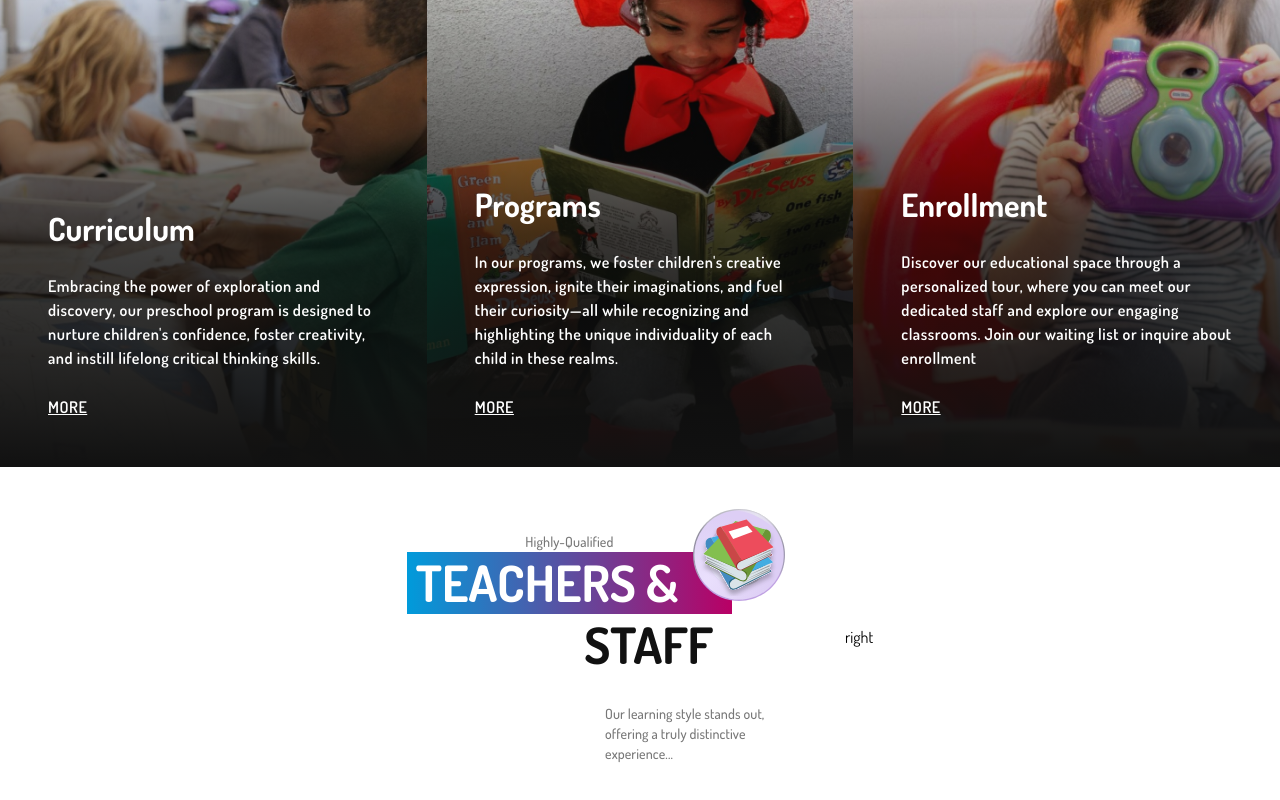
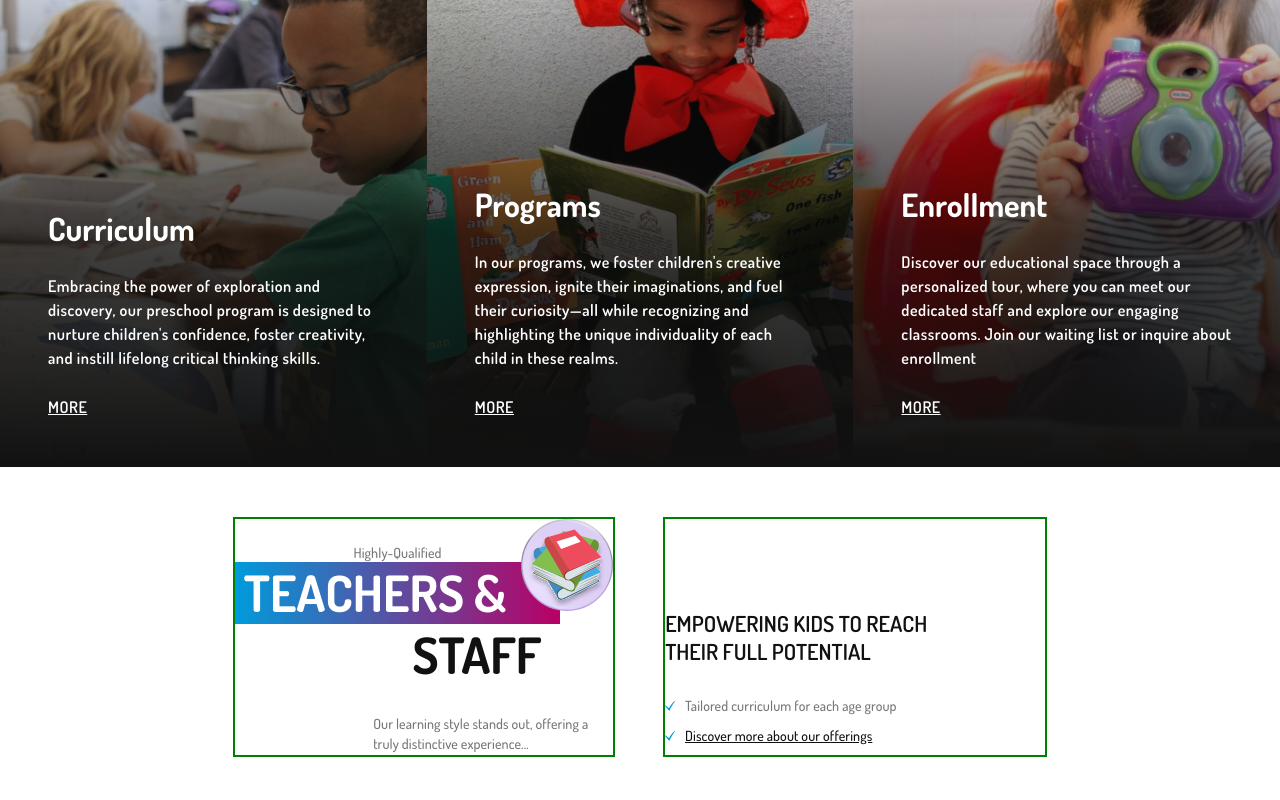
Before and after one commit to adinduokoro/London-s-Bright-Beginnings, a React (Create React App) app: page / in a window 1280 px wide. Shown: the part 1527-2327 px from the top of the page. Built offline with nearby package versions, Linux system fonts and the light colour scheme.

Commit message:
Offer
Offer section is basically almost done.

```diff
--- a/src/components/offer/Offer.jsx
+++ b/src/components/offer/Offer.jsx
@@ -1,6 +1,7 @@
 import React from "react";
 import "./offer.css";
 import Book from "../../assets/BookSVG.svg";
+import Checkmark from "../../assets/Checkmark.svg";
 
 const Offer = () => {
   return (
@@ -26,7 +27,20 @@ const Offer = () => {
             </p>
           </div>
         </div>
-        <div className="offer__right">right</div>
+
+        <div className="offer__right">
+          <div className="offer__info">
+            <h4>EMPOWERING KIDS TO REACH THEIR FULL POTENTIAL</h4>
+            <div className="offer__bulletPoint">
+              <img src={Checkmark} alt="" />
+              <p>Tailored curriculum for each age group</p>
+            </div>
+            <div className="offer__bulletAnchor">
+              <img src={Checkmark} alt="" />
+              <a href="/">Discover more about our offerings</a>
+            </div>
+          </div>
+        </div>
       </div>
     </div>
   );
--- a/src/components/offer/offer.css
+++ b/src/components/offer/offer.css
@@ -1,13 +1,16 @@
+/* LEFT */
 .offer {
   display: flex;
   justify-content: center;
   align-items: center;
   height: 21.3rem;
-  gap: 3.75rem;
+  gap: 3rem;
 }
 
 .offer__left {
+  border: 2px solid green;
   position: relative;
+  height: 15rem;
 }
 
 .offer__left img {
@@ -73,8 +76,7 @@
 }
 
 .offer__left p {
-  width: 11.25rem;
-  height: 3.875rem;
+  width: 15rem;
   padding: 0rem 0.75rem 0.125rem 0rem;
   color: var(--lightText);
   font-size: var(--label-font-size);
@@ -82,3 +84,50 @@
   line-height: 142.857%;
   letter-spacing: 0.00625rem;
 }
+
+/* RIGHT */
+.offer__right {
+  display: flex;
+  border: 2px solid green;
+  align-items: end;
+  height: 15rem;
+  width: 24rem;
+}
+
+.offer__info {
+  width: 20.4375rem;
+}
+
+.offer__info h4 {
+  color: var(--darkText);
+  font-size: var(--title-font-size);
+  font-weight: var(--font-semi-bold);
+  line-height: 127.273%;
+  padding-right: 4rem;
+  margin-bottom: 1.88rem;
+}
+
+.offer__bulletPoint,
+.offer__bulletAnchor {
+  display: flex;
+  gap: 0.62rem;
+  align-items: center;
+  height: 1.25rem;
+  margin-bottom: 0.62rem;
+}
+
+.offer__bulletPoint p {
+  color: var(--lightText);
+  font-size: var(--label-font-size);
+  font-weight: var(--font-medium);
+  letter-spacing: 0.00625rem;
+}
+
+.offer__bulletAnchor a {
+  color: var(--darkText);
+  font-size: var(--label-font-size);
+  font-weight: var(--font-medium);
+  line-height: 142.857%;
+  letter-spacing: 0.00625rem;
+  text-decoration-line: underline;
+}
```
Also changed, not shown: src/components/offer/Plate.jsx (deleted, +0 -11 lines), src/components/offer/data.js (added, +17 -0 lines), src/assets/Checkmark.svg (added).
